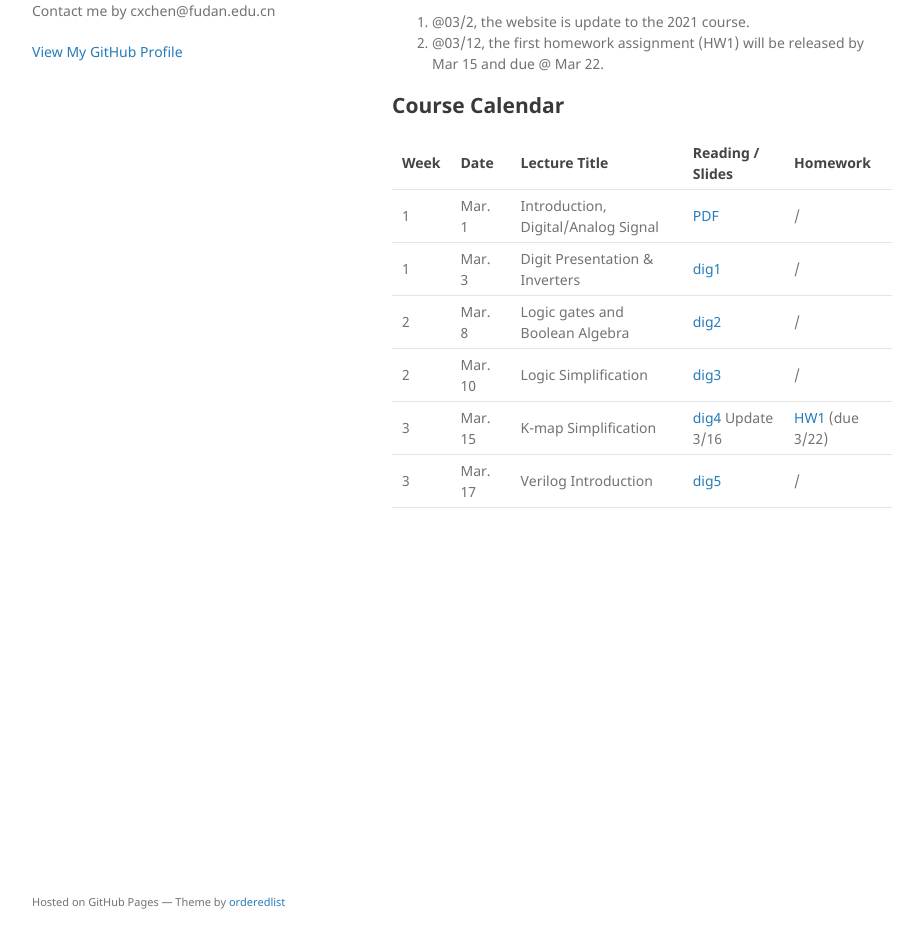
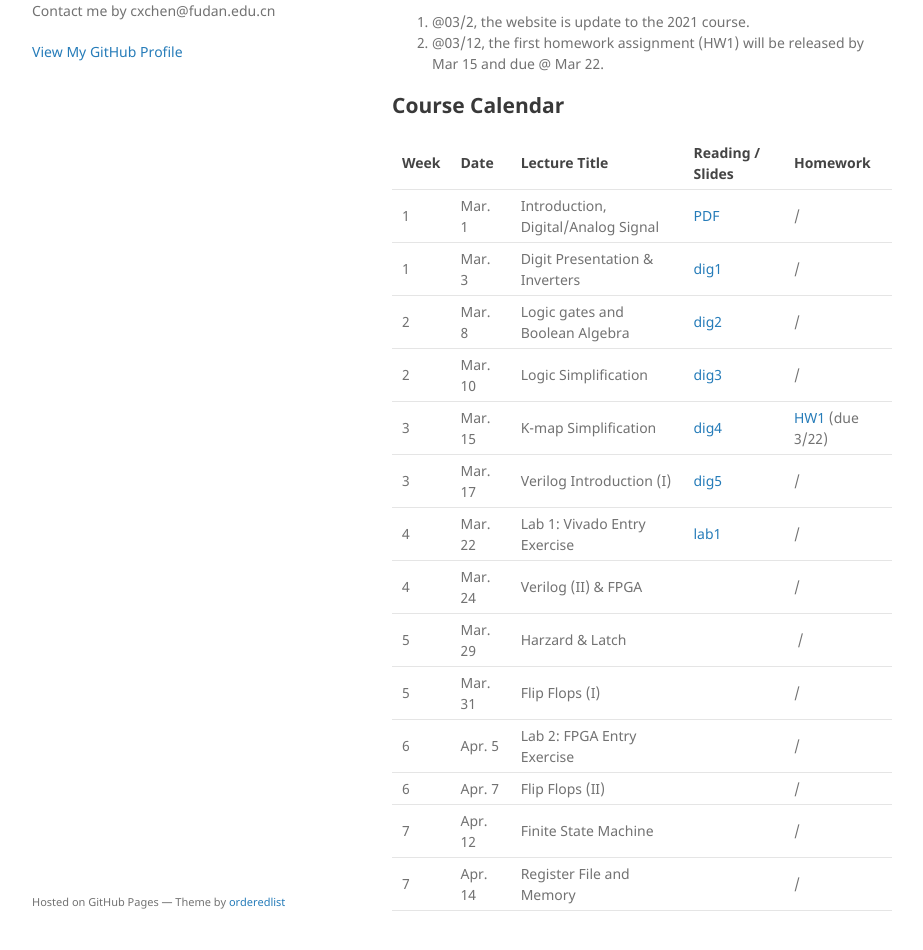
Before and after one commit to cihlab/cihlab.github.io, a Jekyll site: the page built from course/ckt20.md, in a window 1280 px wide and 1370 px high. Shown: the part 389-1339 px from the top of the window, without its empty margins (178-1101 px from the left). Built offline with Jekyll 4.4.1, drawn with Linux system fonts in a browser that asks for light colours; our own code applies the rules of GitHub Pages for plain Markdown files.

Commit message:
Update ckt20.md

```diff
--- a/course/ckt20.md
+++ b/course/ckt20.md
@@ -27,5 +27,13 @@ Time: Monday & Wednsday Morning
 1| Mar. 3 | Digit Presentation & Inverters | [dig1](./cktlec02.pdf)  | / |
 2| Mar. 8 | Logic gates and Boolean Algebra | [dig2](./cktlec03.pdf)  | / |
 2| Mar. 10 | Logic Simplification | [dig3](./cktlec04.pdf)  | / |
-3| Mar. 15 | K-map Simplification | [dig4](./cktlec05.pdf) Update 3/16  | [HW1](./hw1_2021.pdf) (due 3/22) |
-3| Mar. 17 | Verilog Introduction| [dig5](./cktlec06.pdf) | / |
+3| Mar. 15 | K-map Simplification | [dig4](./cktlec05.pdf)  | [HW1](./hw1_2021.pdf) (due 3/22) |
+3| Mar. 17 | Verilog Introduction (I) | [dig5](./cktlec06.pdf) | / |
+4| Mar. 22 | Lab 1: Vivado Entry Exercise | [lab1](./cktlab01.pdf)| / |
+4| Mar. 24 | Verilog (II) & FPGA |  | / |
+5| Mar. 29 | Harzard & Latch| | / |
+5| Mar. 31 | Flip Flops (I) | | / |
+6| Apr. 5  | Lab 2: FPGA Entry Exercise| | / |
+6| Apr. 7  | Flip Flops (II)| | / |
+7| Apr. 12  | Finite State Machine | | / |
+7| Apr. 14  | Register File and Memory| | / |
```
